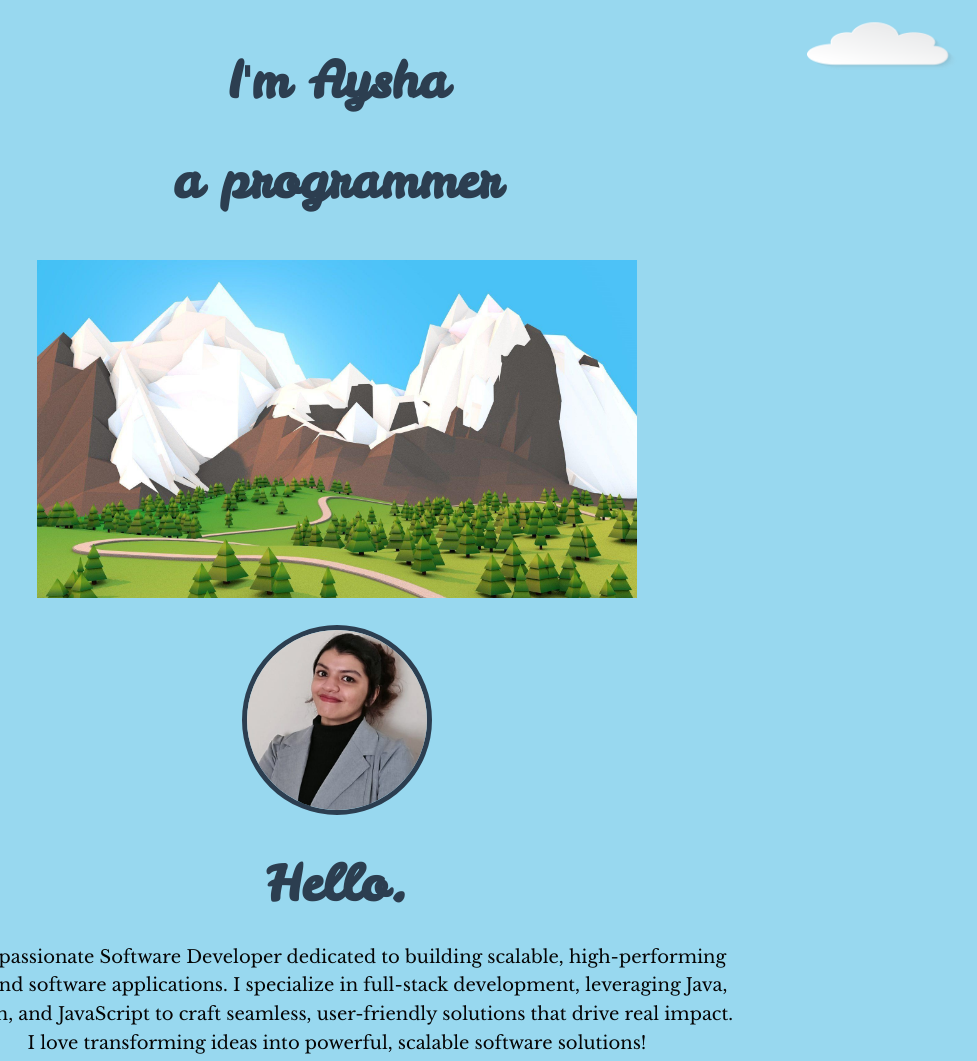
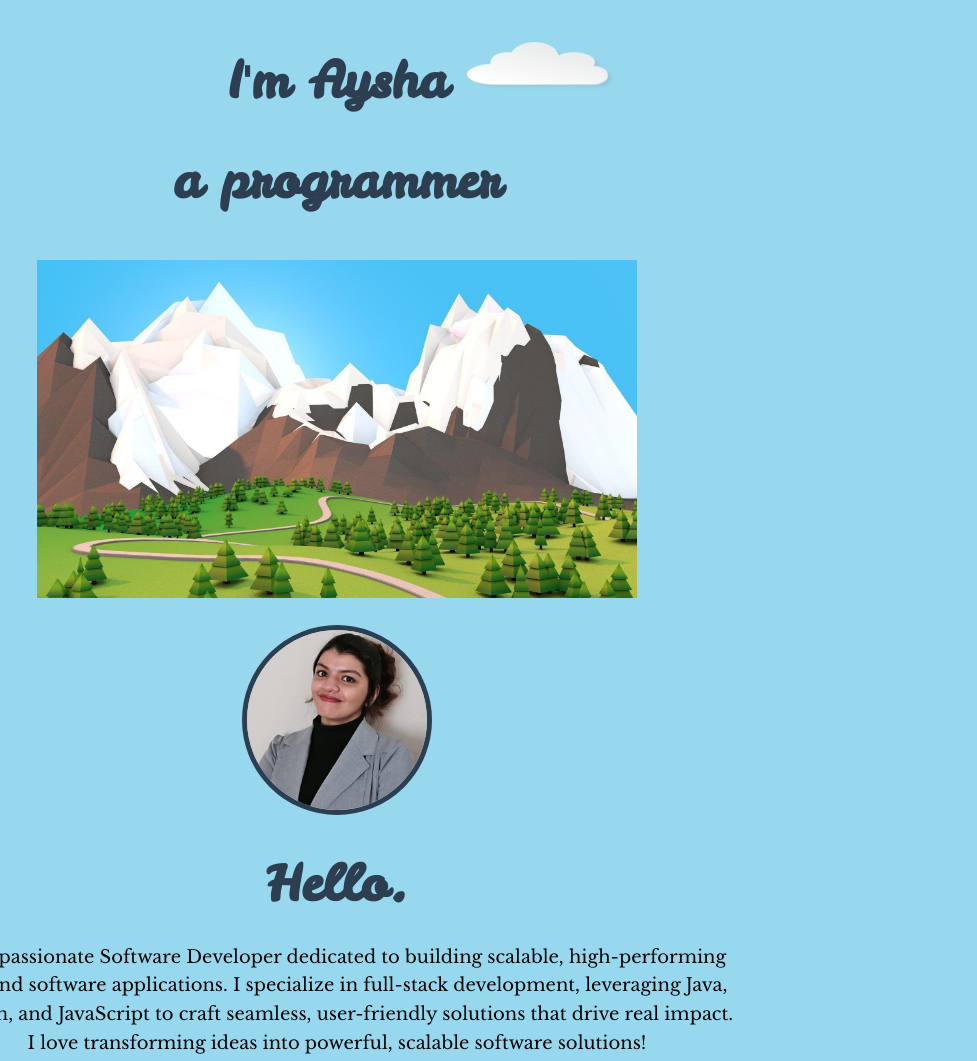
Before and after one commit to ash-baker3/MyProjects, a plain HTML site: page My Website Project/index.html in a window 1280 px wide. Shown: the top 1061 px of the page, without its empty margins (303-1280 px from the left). Drawn offline with nearby package versions, Linux system fonts and the light colour scheme; a web font is replaced by a local one.

Commit message:
Website updated

```diff
--- a/My Website Project/index.html
+++ b/My Website Project/index.html
@@ -10,6 +10,11 @@
   <link rel="preconnect" href="https://fonts.gstatic.com" crossorigin>
   <link href="https://fonts.googleapis.com/css2?family=Caveat:wght@400..700&family=Lavishly+Yours&family=Leckerli+One&family=Libre+Baskerville:ital,wght@0,400;0,700;1,400&family=Meow+Script&family=Pacifico&display=swap" rel="stylesheet">
   <link rel="stylesheet" href="https://cdnjs.cloudflare.com/ajax/libs/font-awesome/6.0.0/css/all.min.css">
+  <style>
+    .top-container {
+      position: relative;
+    }
+  </style>
 </head>
 
 <body>
```
Also changed, not shown: My Website Project/style/style.css (indentation only).
